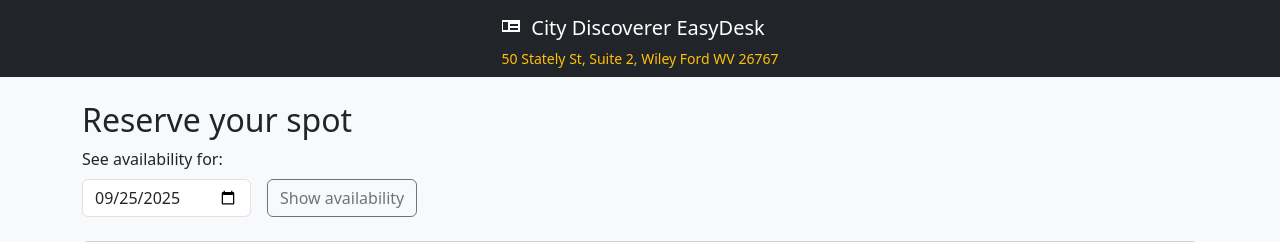
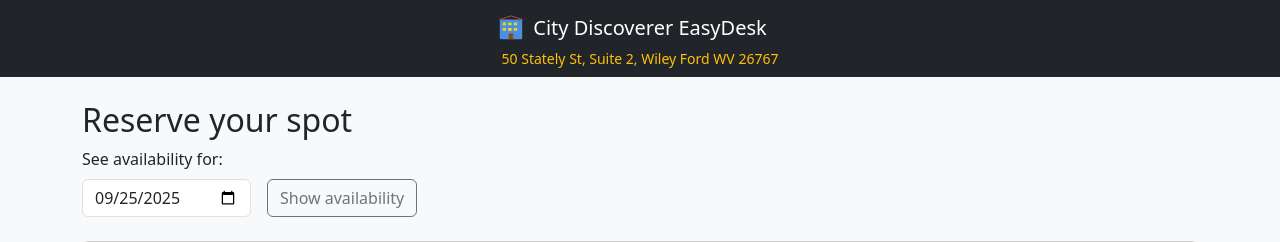
Before and after one commit to felabayomi/ReserveEZ, a Flask app: page /book in a window 1280 px wide. Shown: the top 242 px of the page. Run offline with Flask 3, Linux system fonts and the light colour scheme; data comes from the database, SQL or seed files in the repository; data that the repository does not hold is empty.

Commit message:
Update company logo to a colorful office building with people
Replace the old SVG logo in the base template with a new, more visually appealing SVG depicting an office building with people, indicating a branding update.

Replit-Commit-Author: Agent
Replit-Commit-Session-Id: fd3b8299-a552-4551-beaa-734a1d42897e
Replit-Commit-Checkpoint-Type: full_checkpoint
Replit-Commit-Screenshot-Url: https://storage.googleapis.com/screenshot-production-us-central1/c70ea1f2-67d3-4bcd-bcb2-3b55e3e8027e/fd3b8299-a552-4551-beaa-734a1d42897e/GQwXiA4

```diff
--- a/templates/base.html
+++ b/templates/base.html
@@ -11,8 +11,28 @@
   <div class="container">
     <div class="mx-auto text-center">
       <a class="navbar-brand d-flex align-items-center justify-content-center" href="/">
-        <svg width="24" height="24" viewBox="0 0 24 24" fill="currentColor" class="me-2">
-          <path d="M21 16H3V4h18v12zm-10-2h8v-2h-8v2zm0-4h8V8h-8v2zM4 14h5V6H4v8z"/>
+        <svg width="28" height="28" viewBox="0 0 100 100" class="me-2">
+          <!-- Building background -->
+          <rect x="10" y="20" width="80" height="70" fill="#4a90e2" rx="4"/>
+          <!-- Windows -->
+          <rect x="20" y="30" width="12" height="10" fill="#ffd700" rx="2"/>
+          <rect x="40" y="30" width="12" height="10" fill="#ffd700" rx="2"/>
+          <rect x="60" y="30" width="12" height="10" fill="#ffd700" rx="2"/>
+          <rect x="20" y="50" width="12" height="10" fill="#ffd700" rx="2"/>
+          <rect x="40" y="50" width="12" height="10" fill="#ffd700" rx="2"/>
+          <rect x="60" y="50" width="12" height="10" fill="#ffd700" rx="2"/>
+          <!-- Door -->
+          <rect x="42" y="70" width="16" height="20" fill="#8b4513" rx="2"/>
+          <circle cx="54" cy="80" r="1.5" fill="#ffd700"/>
+          <!-- Roof -->
+          <polygon points="5,22 50,8 95,22 90,18 50,5 10,18" fill="#e74c3c"/>
+          <!-- Coworking people icons -->
+          <circle cx="25" cy="35" r="2" fill="#ff6b6b"/>
+          <circle cx="47" cy="35" r="2" fill="#4ecdc4"/>
+          <circle cx="67" cy="35" r="2" fill="#45b7d1"/>
+          <circle cx="25" cy="55" r="2" fill="#96ceb4"/>
+          <circle cx="47" cy="55" r="2" fill="#ffeaa7"/>
+          <circle cx="67" cy="55" r="2" fill="#a29bfe"/>
         </svg>
         City Discoverer EasyDesk
       </a>
```
